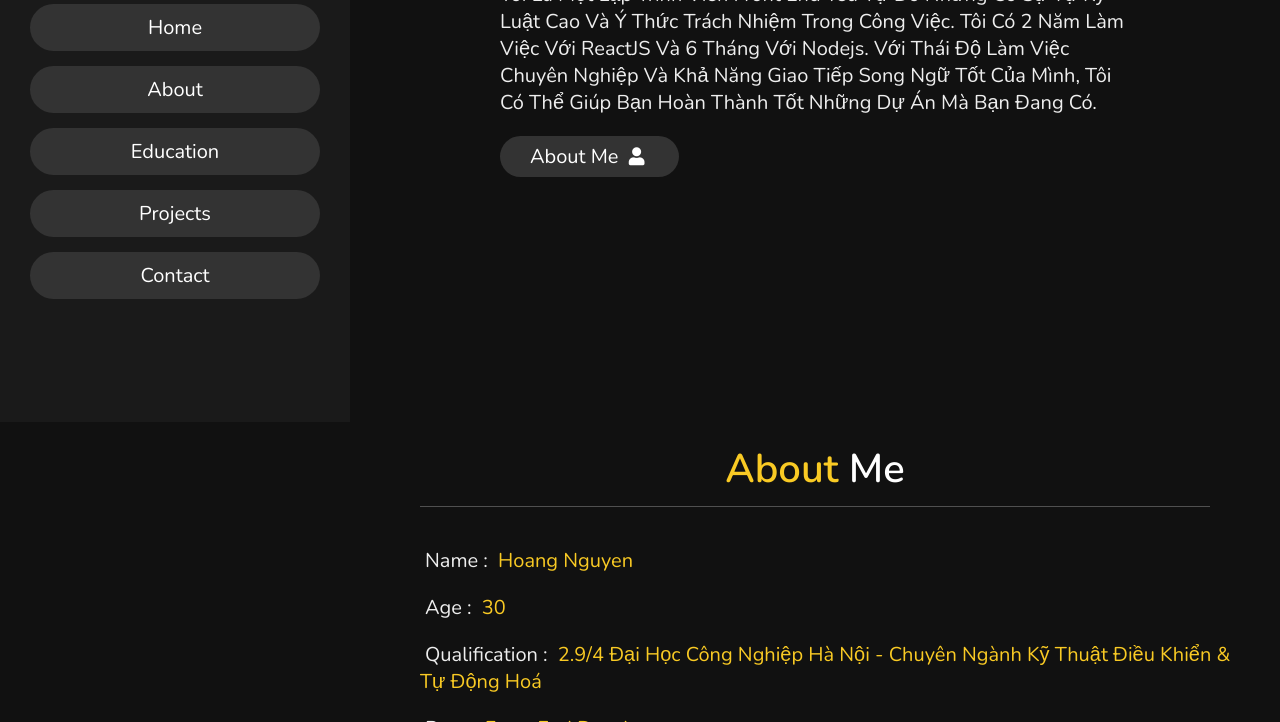
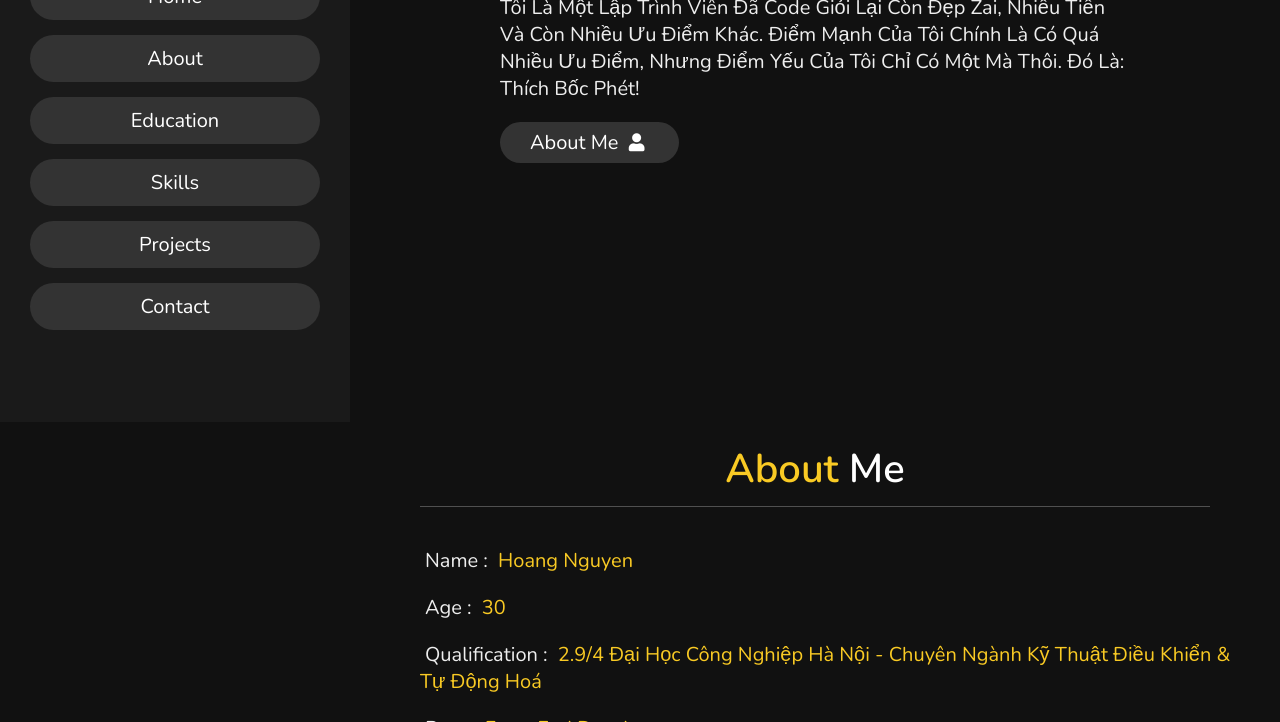
Before and after one commit to hoangnm-ndm/my-portfolio, a plain HTML site: page index.html in a window 1280 px wide. Shown: the part 378-1100 px from the top of the page. Drawn offline with nearby package versions, Linux system fonts and the light colour scheme.

Commit message:
edit about decription

```diff
--- a/index.html
+++ b/index.html
@@ -29,6 +29,7 @@
             <li><a href="#home">home</a></li>
             <li><a href="#about">about</a></li>
             <li><a href="#education">education</a></li>
+            <li><a href="#skills">skills</a></li>
             <li><a href="#projects">projects</a></li>
             <li><a href="#contact">contact</a></li>
         </ul>
@@ -46,7 +47,7 @@
 
     <h3>HI THERE !</h3>
     <h1>I'M <span>Hoang Nguyen</span></h1>
-    <p>Tôi là một lập trình viên front end yêu tự do nhưng có sự tự kỷ luật cao và ý thức trách nhiệm trong công việc. Tôi có 2 năm làm việc với ReactJS và 6 tháng với Nodejs. Với thái độ làm việc chuyên nghiệp và khả năng giao tiếp song ngữ tốt của mình, tôi có thể giúp bạn hoàn thành tốt những dự án mà bạn đang có.
+    <p>Tôi là một lập trình viên đã code giỏi lại còn đẹp zai, nhiều tiền và còn nhiều ưu điểm khác. Điểm mạnh của tôi chính là có quá nhiều ưu điểm, nhưng điểm yếu của tôi chỉ có một mà thôi. Đó là: thích bốc phét!
     </p>
     <a href="#about"><button class="btn">about me <i class="fas fa-user"></i></button></a>
 
```
